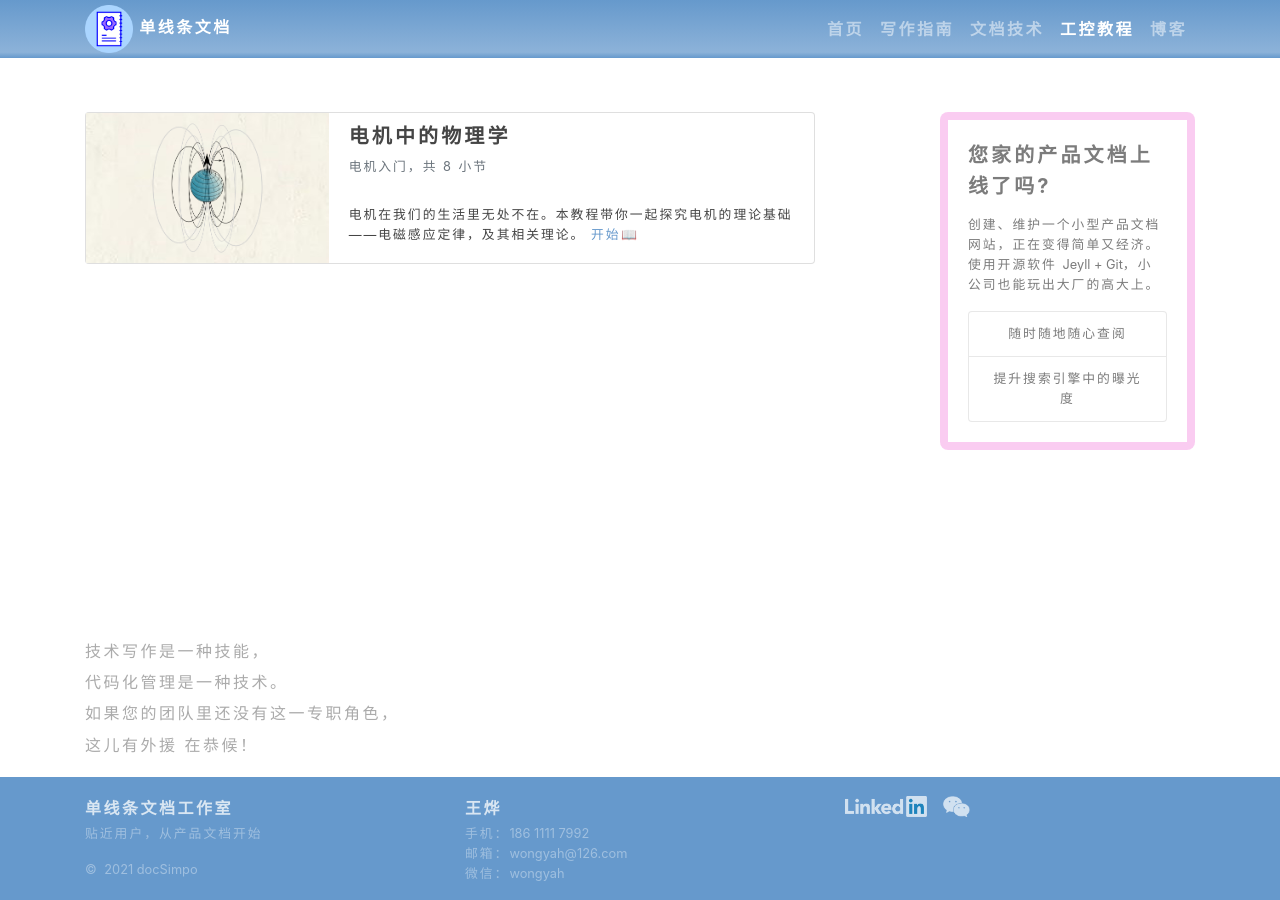
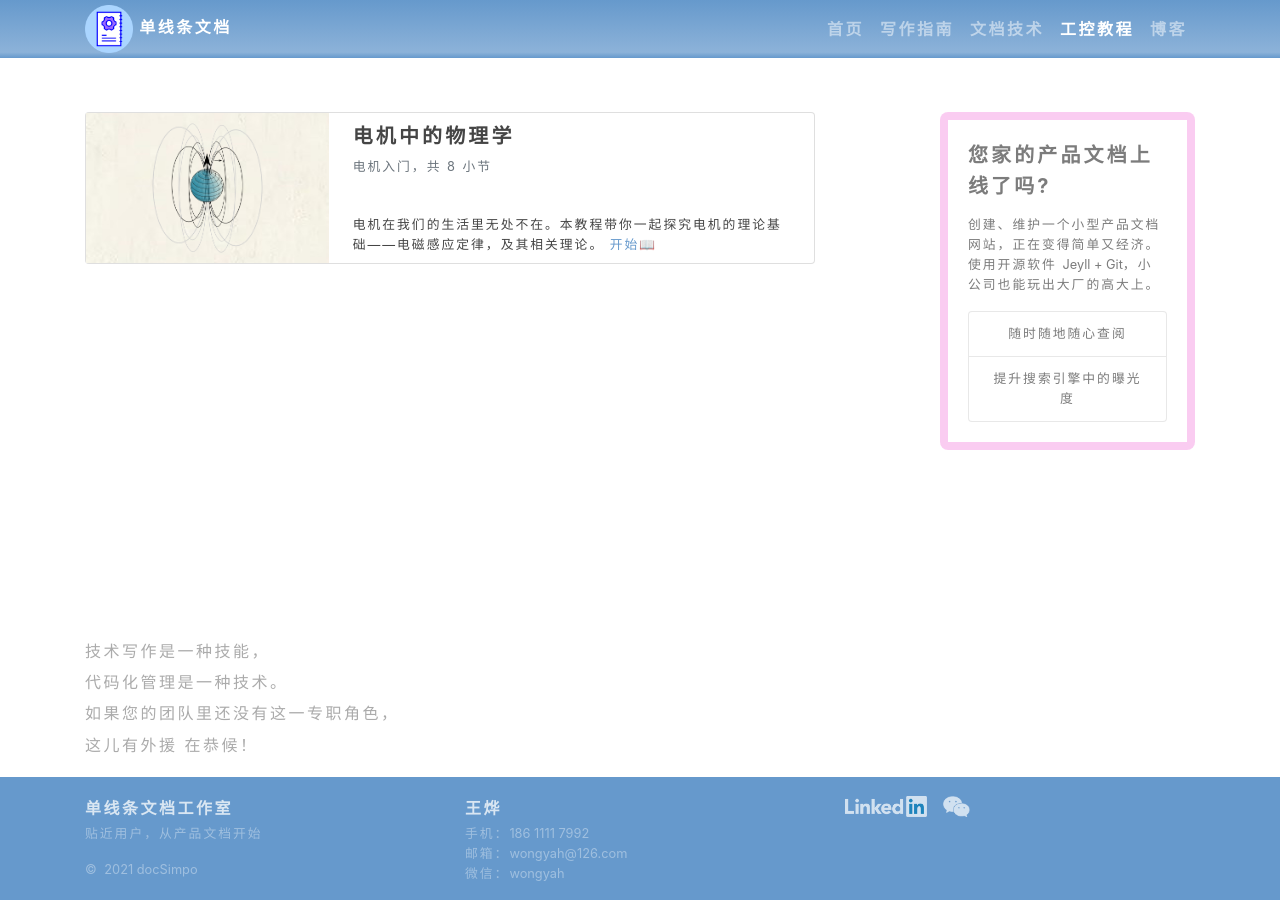
Before and after one commit to wongyah/docsimpo.work, a Jekyll site: the page built from ics-tutorials/index.html, in a window 1280 px wide. Built offline with Jekyll 4.4.1, drawn with Linux system fonts in a browser that asks for light colours.

Commit message:
完善教程卡的格式：使代码清简。

```diff
--- a/ics-tutorials/index.html
+++ b/ics-tutorials/index.html
@@ -13,17 +13,13 @@
           <div class="image-box col-md-4 d-flex justify-content-center align-self-center">
             <img src="{{site.data.tutorial-metadata.EM-physics.banner}}" alt="教程封面图片" class="link-image">
           </div>
-          <div class="col-md-8 d-flex flex-column">
-            <div class="card-body py-2 mb-auto">
-              <h5 class="card-title mb-2">{{site.data.tutorial-metadata.EM-physics.name}}</h5>
-              <h6 class="card-subtitle text-muted small">电机入门，共 8 小节</h6>
-            </div>
-            <div class="card-body py-2">
-              <p class="card-text small py-0">
-                <span>电机在我们的生活里无处不在。本教程带你一起探究电机的理论基础——电磁感应定律，及其相关理论。</span>
-                <a href="{% link _electric-machinery-principles/index.md %}" class="stretched-link d-inline-block">开始📖</a>
-              </p>
-            </div>
+          <div class="card-body col-md-8 d-flex flex-column py-2 px-4">
+            <h5 class="card-title mb-2">{{site.data.tutorial-metadata.EM-physics.name}}</h5>
+            <h6 class="card-subtitle text-muted small mb-auto">电机入门，共 8 小节</h6>
+            <p class="card-text small">
+              <span>电机在我们的生活里无处不在。本教程带你一起探究电机的理论基础——电磁感应定律，及其相关理论。</span>
+              <a href="{% link _electric-machinery-principles/index.md %}" class="stretched-link d-inline-block">开始📖</a>
+            </p>
           </div>
         </div>
       </div>
```
Also changed, not shown: doc-tech/index.html (+3 -7 lines).
